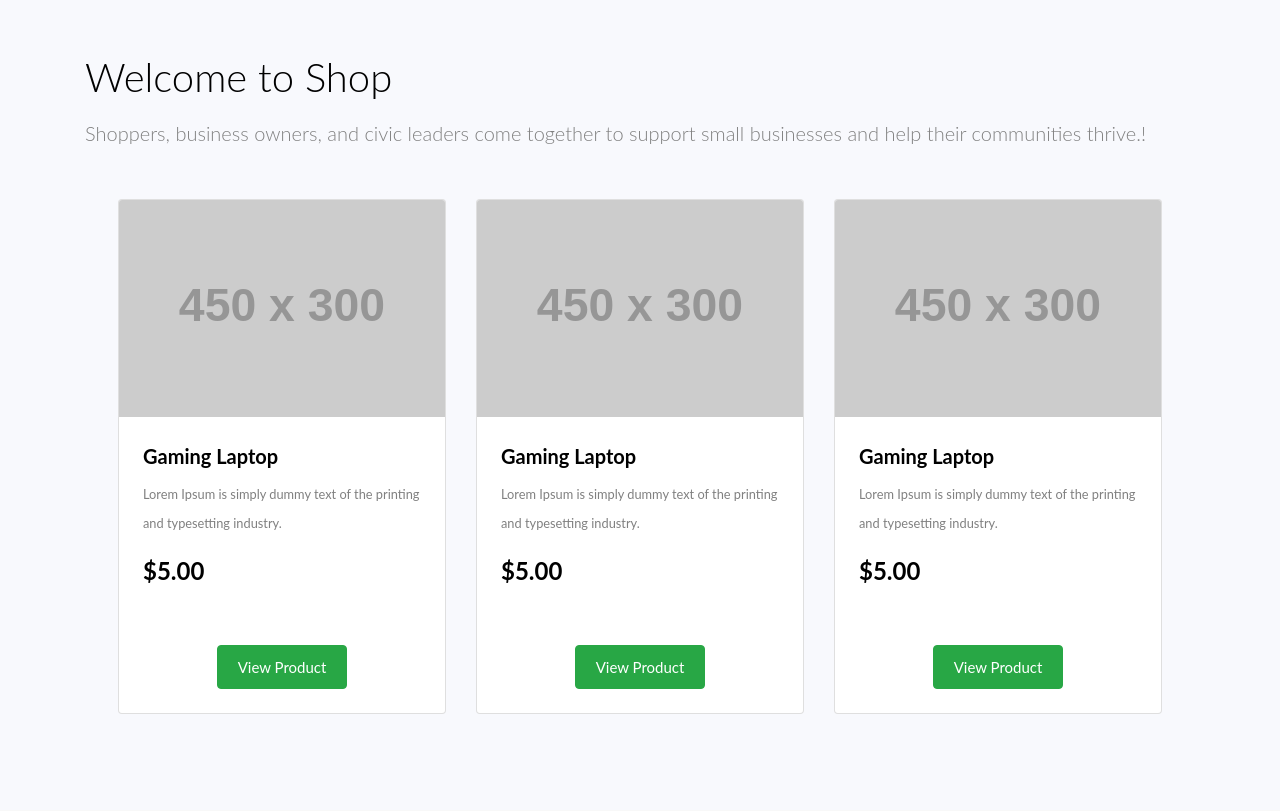
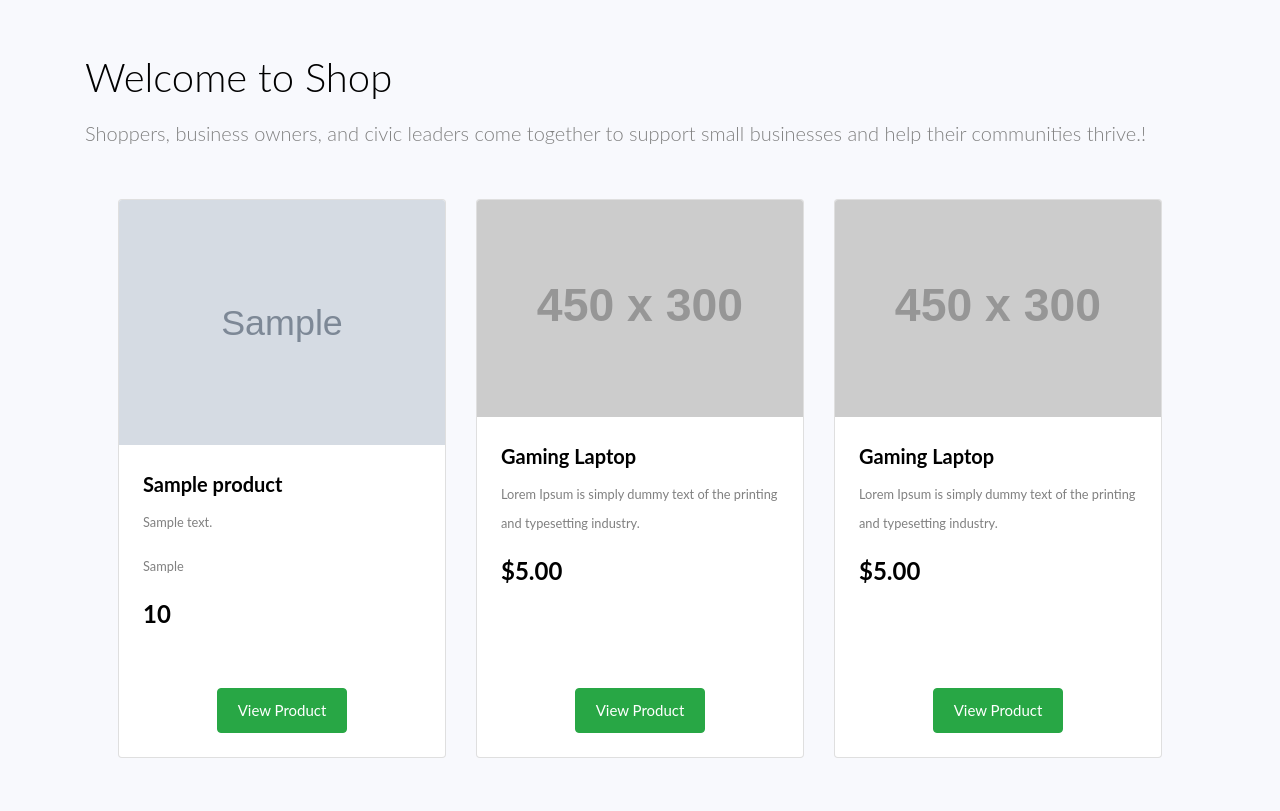
Before and after one commit to JiulienoOrjalo/ecommerce, a PHP site: page /homepage.php in a window 1280 px wide. Shown: the part 521-1332 px from the top of the page. Run offline with PHP 8.4, Linux system fonts and the light colour scheme; the visitor is signed in with stand-in values (Sample User, id 1); tables that the repository leaves empty or names only in its code hold one stand-in row (values such as "Sample post"); grey boxes marked "Sample" are stand-in pictures; grey boxes labelled with a size stand in for pictures from a placeholder-image service; some libraries are stand-ins or nearby versions.

Commit message:
Update homepage.php

```diff
--- a/homepage.php
+++ b/homepage.php
@@ -1,8 +1,12 @@
 <?php
+
+$connection = mysqli_connect("localhost", "root", "", "ecommerce");
+
 session_start();
 if(!isset($_SESSION['username'])){
   echo "<script>alert('You must login before viewing this page.'); location.href='index.php';</script>";
 }
+
 
 ?>
 
@@ -18,7 +22,6 @@ if(!isset($_SESSION['username'])){
 <script src="https://kit.fontawesome.com/dbed6b6114.js" crossorigin="anonymous"></script>
 <link rel="stylesheet" href="assets3/style.css">
 <link rel="stylesheet" href="assets3/css/style.css">
-<link rel="shortcut icon" href="img/logo.png">
 <title>Ecommerce - Home Page</title>
 </head>
 <body>
@@ -102,27 +105,38 @@ businesses and help their communities thrive.</a>!</p>
             <div class="container px-4 px-lg-5 mt-5">
                 <div class="row gx-4 gx-lg-5 row-cols-2 row-cols-md-3 row-cols-xl-4 justify-content-start">
 
+                      <?php
+
+
+
+                                  $view_query=mysqli_query($connection,"SELECT * FROM products ORDER BY id DESC");
+                                  while ($row1=mysqli_fetch_assoc($view_query)) { ?>
+
                 <!-- Start Card box-->
                     <div class="col mb-5">
                         <div class="card h-100">
                             <!-- Product image-->
-                            <img class="card-img-top" src="https://dummyimage.com/450x300/dee2e6/6c757d.jpg" alt="..." />
+                            <img class="card-img-top" src="<?php echo $row1['product_images']?>" alt="..." />
                             <!-- Product details-->
                             <div class="card-body p-4">
                                 <div class="text-center">
                                     <!-- Product name-->
-                                    <h5 class="fw-bolder text-start">Gaming Laptop</h5>
-                                    <p class="text-start"><small>Lorem Ipsum is simply dummy text of the printing and typesetting industry.</small></p>
+                                    <h5 class="fw-bolder text-start"><?php echo $row1['product_name']?></h5>
+                                    <p class="text-start"><small><?php echo $row1['product_description']?></small></p>
+                                    <p class="text-start"><small><?php echo $row1['product_location']?></small></p>
                                     <!-- Product price-->
-                                    <h4 class="fw-bolder text-start">$5.00</h4>
+                                    <h4 class="fw-bolder text-start"><?php echo $row1['product_price']?></h4>
                                 </div>
                             </div>
+
                             <!-- Product actions-->
                             <div class="card-footer p-4 pt-0 border-top-0 bg-transparent">
-                                <div class="text-center"><a class="btn btn-success mt-auto" href="product_page.php">View Product</a></div>
+                                <div class="text-center"><a class="btn btn-success mt-auto" href="#">View Product</a></div>
                             </div>
                         </div>
                     </div>
+                    <?php }?>
+
                  <!-- Ends Card box-->
                     <div class="col mb-5">
                         <div class="card h-100">
```
